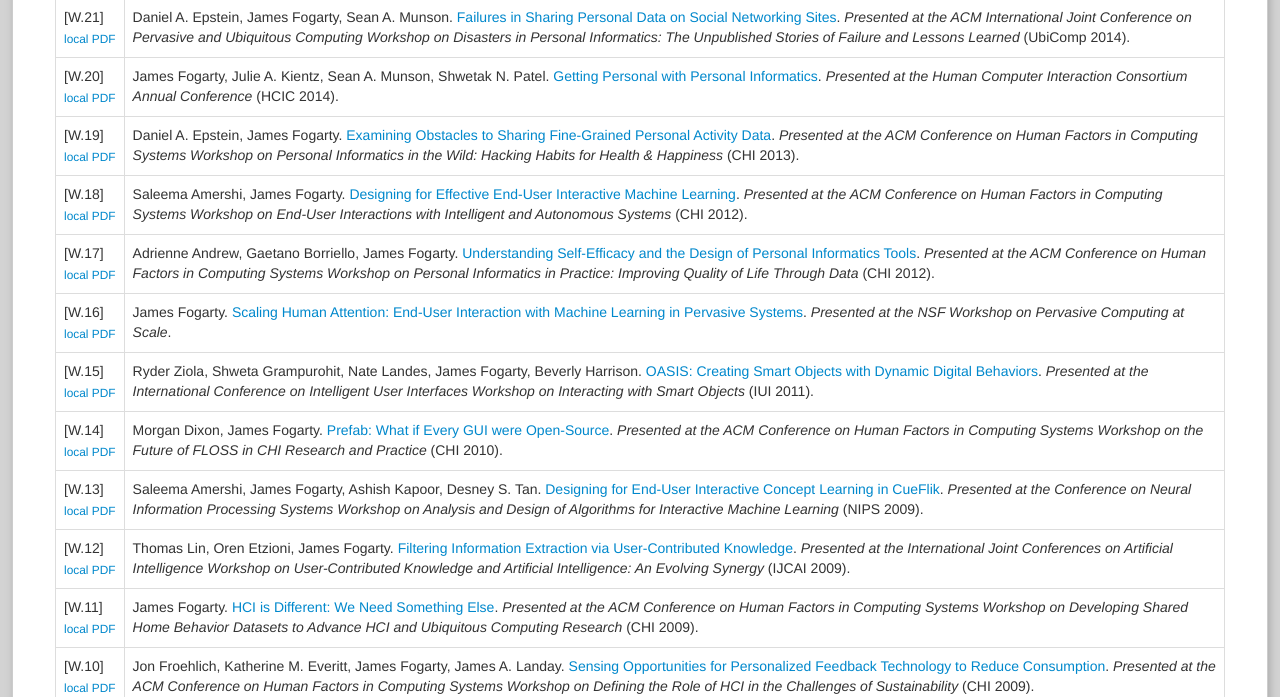
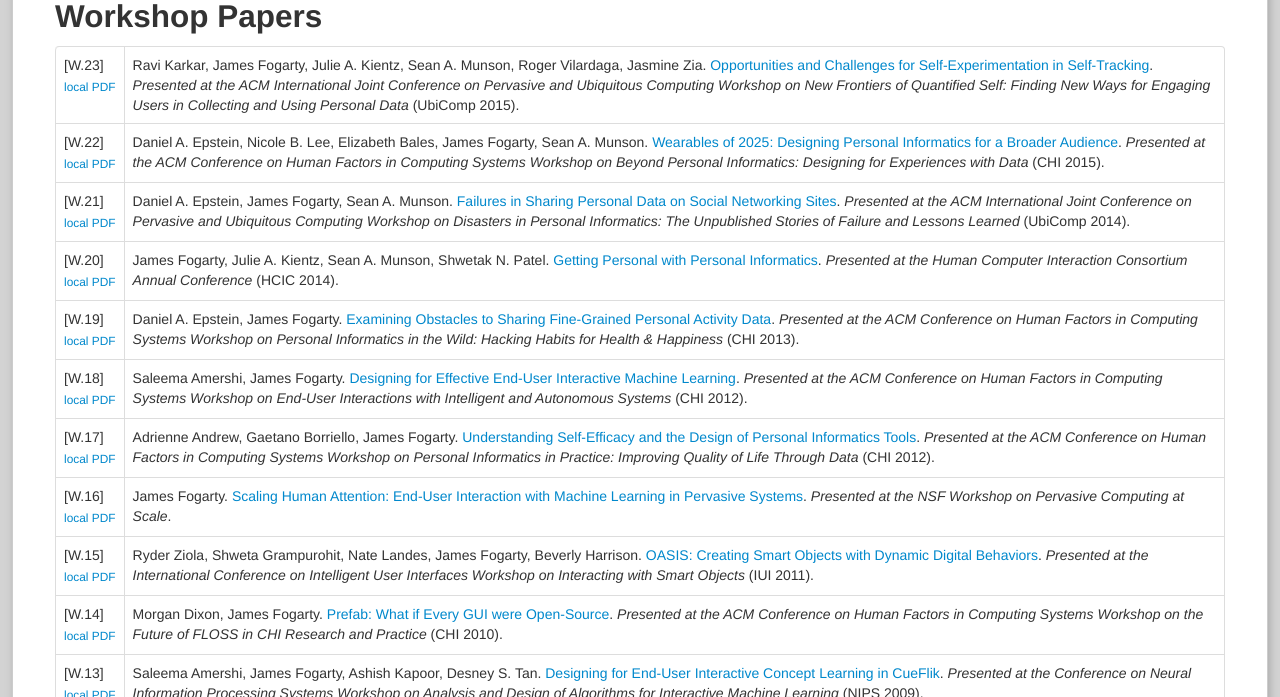
Before and after one commit to karkar/web-jayfo, a Jekyll site: the page built from publications.md, in a window 1280 px wide and 900 px high, scrolled down 6594 px, cut to the strip 203-900 px from the top of the window. Built offline with Jekyll 4.4.1, drawn with Linux system fonts in a browser that asks for light colours; some of the changed text lies outside the part shown.

Commit message:
JAMIA and Ubicomp workshop submissions

```diff
--- a/_data/authors.yml
+++ b/_data/authors.yml
@@ -286,6 +286,11 @@
     - Kapoor
     - Ashish
 
+id_author_karkar_ravi:
+  name:
+    - Karkar
+    - Ravi
+
 id_author_keyani_pedram:
   name:
     - Keyani
@@ -521,6 +526,11 @@
     - Van Metre
     - Christina
 
+id_author_vilardaga_roger:
+  name:
+    - Vilardaga
+    - Roger
+
 id_author_welbourne_evan:
   name:
     - Welbourne
@@ -563,6 +573,11 @@
     - Zhang
     - Xianhang
 
+id_author_zia_jasmine:
+  name:
+    - Zia
+    - Jasmine
+
 id_author_ziola_ryder:
   name:
     - Ziola
--- a/_data/journalpapers.yml
+++ b/_data/journalpapers.yml
@@ -1,4 +1,23 @@
 ---
+
+id_journalpaper_jamia2015:
+  pubnum: J.06
+  authors:
+    - id_author_karkar_ravi
+    - id_author_fogarty_james
+    - id_author_kientz_julie
+    - id_author_munson_sean
+    - id_author_vilardaga_roger
+    - id_author_zia_jasmine
+  title: 'A Framework for Self-Experimentation in Personalized Health'
+  journal: id_journal_jamia
+  year: 2015
+  volume: xx
+  issue: xx
+  pages: xx-xx
+  officialurl: http://
+  localthumb: jamia2015.png
+  localpdf:
 
 id_journalpaper_ip2012:
   pubnum: J.05
--- a/_data/journals.yml
+++ b/_data/journals.yml
@@ -13,3 +13,7 @@
 id_journal_tochi:
   longname: ACM Transactions on Computer-Human Interaction
   shortname: TOCHI
+
+id_journal_jamia:
+  longname: Journal of the American Medical Informatics Association
+  shortname: JAMIA
--- a/_data/workshoppapers.yml
+++ b/_data/workshoppapers.yml
@@ -1,4 +1,20 @@
 ---
+
+id_workshoppaper_ubicomp2015_quantifiedself:
+  pubnum: W.23
+  authors:
+    - id_author_karkar_ravi
+    - id_author_fogarty_james
+    - id_author_kientz_julie
+    - id_author_munson_sean
+    - id_author_vilardaga_roger
+    - id_author_zia_jasmine
+  title: 'Opportunities and Challenges for Self-Experimentation in Self-Tracking'
+  workshop: id_workshop_ubicomp2015_quantified_self
+  localpdf: workshop-ubicomp2015-qs.pdf
+  pages: 991-996
+  officialurl: http://dx.doi.org/10.1145/2800835.2800949
+  localpdf: workshop-ubicomp2015-quantifiedself.pdf
 
 id_workshoppaper_chi2015_personalinformatics:
   pubnum: W.22
--- a/_data/workshops.yml
+++ b/_data/workshops.yml
@@ -1,4 +1,9 @@
 ---
+
+id_workshop_ubicomp2015_quantified_self:
+  longname: 'Presented at the ACM International Joint Conference on Pervasive and Ubiquitous Computing Workshop on New Frontiers of Quantified Self: Finding New Ways for Engaging Users in Collecting and Using Personal Data'
+  shortname: UbiComp 2015
+  year: 2015
 
 id_workshop_chi2015_personal_informatics:
   longname: 'Presented at the ACM Conference on Human Factors in Computing Systems Workshop on Beyond Personal Informatics: Designing for Experiences with Data'
```
Also changed, not shown: publications/jamia2015.png (added), 1 other file.
